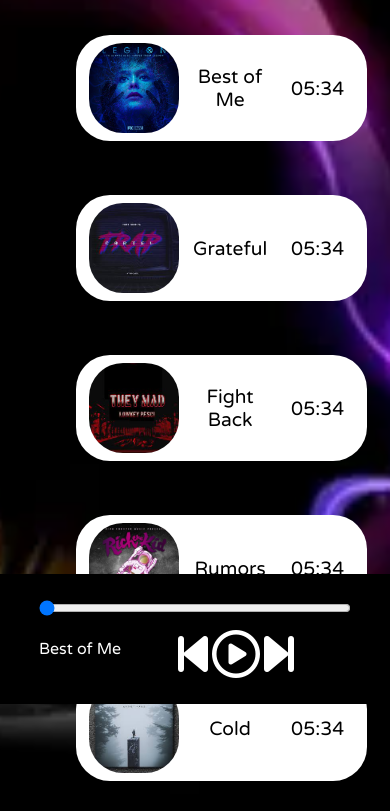
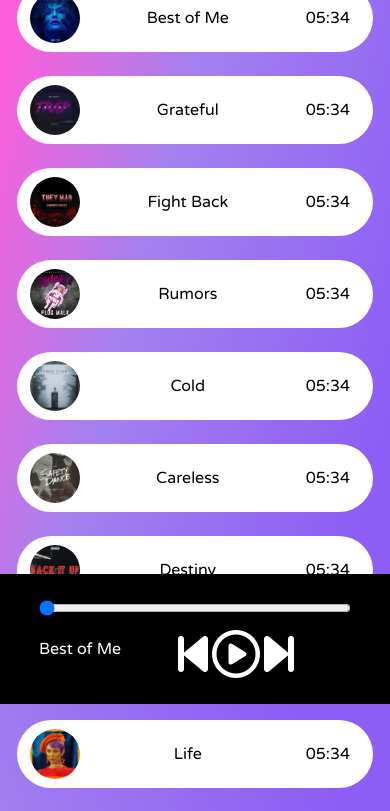
Before and after one commit to pooja-369/spotify-clone, a plain HTML site: page index.html in a window 390 px wide. Shown: the part 140-951 px from the top of the page. Drawn offline with Linux system fonts and the light colour scheme.

Commit message:
resposivness update

```diff
--- a/style.css
+++ b/style.css
@@ -1,7 +1,8 @@
 @import url('https://fonts.googleapis.com/css2?family=Ubuntu&display=swap');
 @import url('https://fonts.googleapis.com/css2?family=Varela+Round&display=swap');
 body {
-    background-color: rgb(0, 0, 0);
+    /* background-color: rgb(0, 0, 0); */
+    background: linear-gradient(65.7deg, #FC5FD9 19.76%, #A481EF 40.43%, #8D5DF5 87.38%);
 }
 
 * {
@@ -19,7 +20,7 @@ nav ul {
     list-style-type: none;
     /* min-height: 80vh; */
     /* height: 121vh; */
-    background-color: black;
+    /* background-color: black; */
     color: white;
 }
 
@@ -55,13 +56,13 @@ nav ul li {
     font-family: 'Varela Round', sans-serif;
     display: flex;
     padding: 48px;
-    background: url('bg.jpg') no-repeat center;
+    background: linear-gradient(105.7deg, #FC5FD9 9.76%, #A481EF 40.43%, #8D5DF5 87.38%);
     background-size: cover;
     background-attachment: fixed;
 }
 
 .bottom {
-    position: sticky;
+    position: fixed;
     bottom: 0;
     height: 130px;
     background-color: black;
@@ -70,6 +71,7 @@ nav ul li {
     justify-content: center;
     align-items: center;
     flex-direction: column;
+    width: -webkit-fill-available;
 }
 
 .icons {
@@ -111,6 +113,7 @@ nav ul li {
 
 .songList {
     margin: auto;
+    margin-top: 55px;
 }
 
 .timestamp {
@@ -142,23 +145,33 @@ nav ul li {
         display: grid;
         grid-template-columns: repeat(3, 1fr);
     }
+    .songItem {
+        height: 90px;
+        margin: 17px 28px;
+        font-size: 1.2rem;
+    }
+    .songItem img {
+        width: 67px;
+    }
+    .container {
+        padding: 0;
+    }
 }
 
-@media screen and (max-width:1461px) {
+@media screen and (max-width:1259px) {
     .songItemContainer {
         margin-top: 24px;
         display: grid;
         grid-template-columns: repeat(2, 1fr);
     }
+    .songList {
+        margin: auto;
+        margin-top: 0px;
+        padding: 12px 12px 12px;
+    }
 }
 
-@media screen and (max-width:1096px) {
-    .songItemContainer {
-        margin-top: 24px;
-        display: grid;
-        grid-template-columns: 1fr;
-    }
-}
+@media screen and (max-width:1096px) {}
 
 @media screen and (max-width:967px) {
     .icons {
@@ -168,13 +181,25 @@ nav ul li {
 
 @media screen and (max-width:884px) {
     .home {
-        margin-left: 66px;
+        margin-left: 0px;
     }
 }
 
-@media screen and (max-width:661px) {
-    .home {
-        margin-left: auto;
-        margin-right: auto;
+@media screen and (max-width:689px) {
+    .songItem {
+        height: 68px;
+        margin: 12px 5px;
+        font-size: 1rem;
+    }
+    .songItem img {
+        width: 50px;
     }
 }
+
+@media screen and (max-width:542px) {
+    .songItemContainer {
+        margin-top: 24px;
+        display: grid;
+        grid-template-columns: 1fr;
+    }
+}
```
